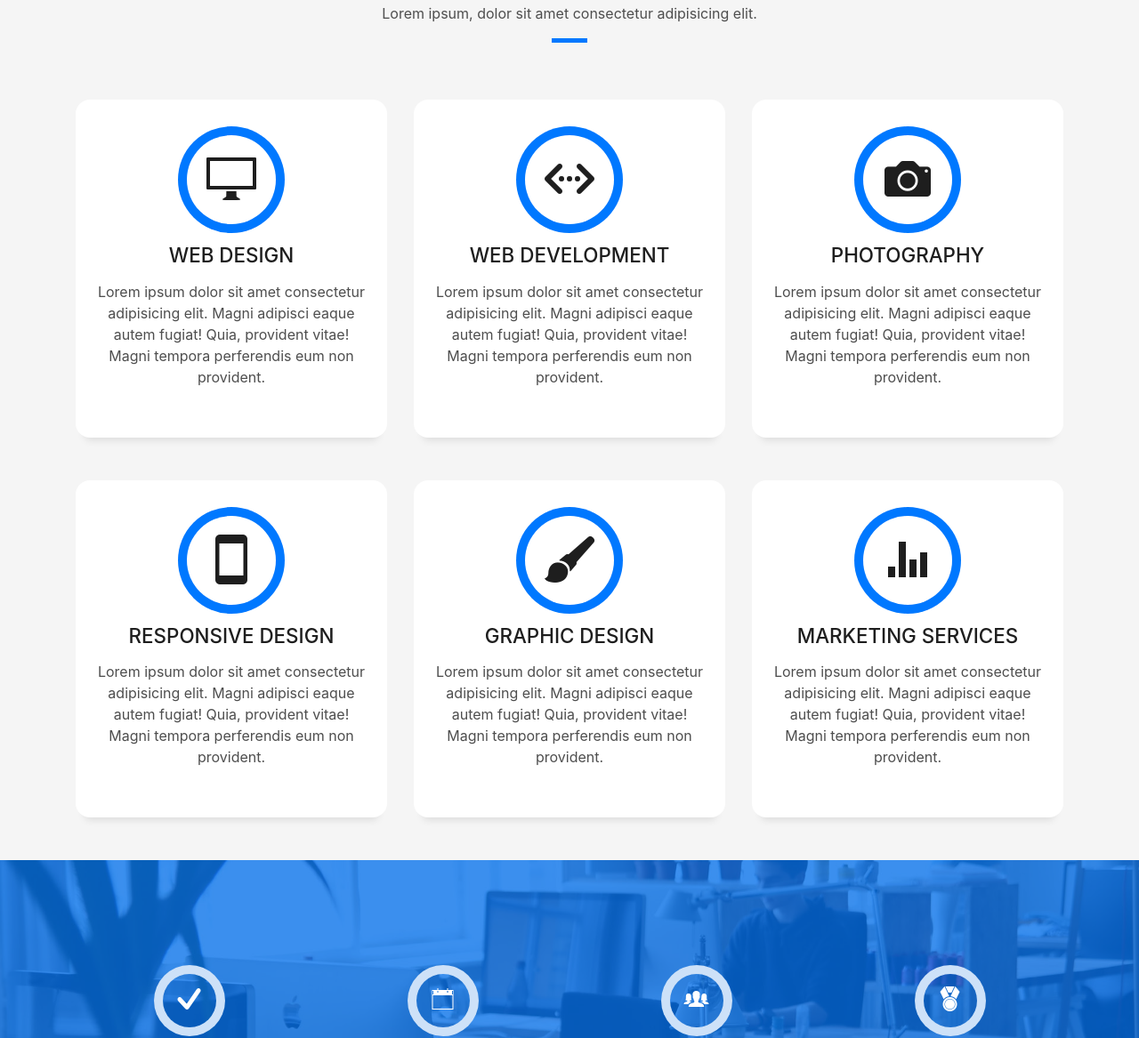
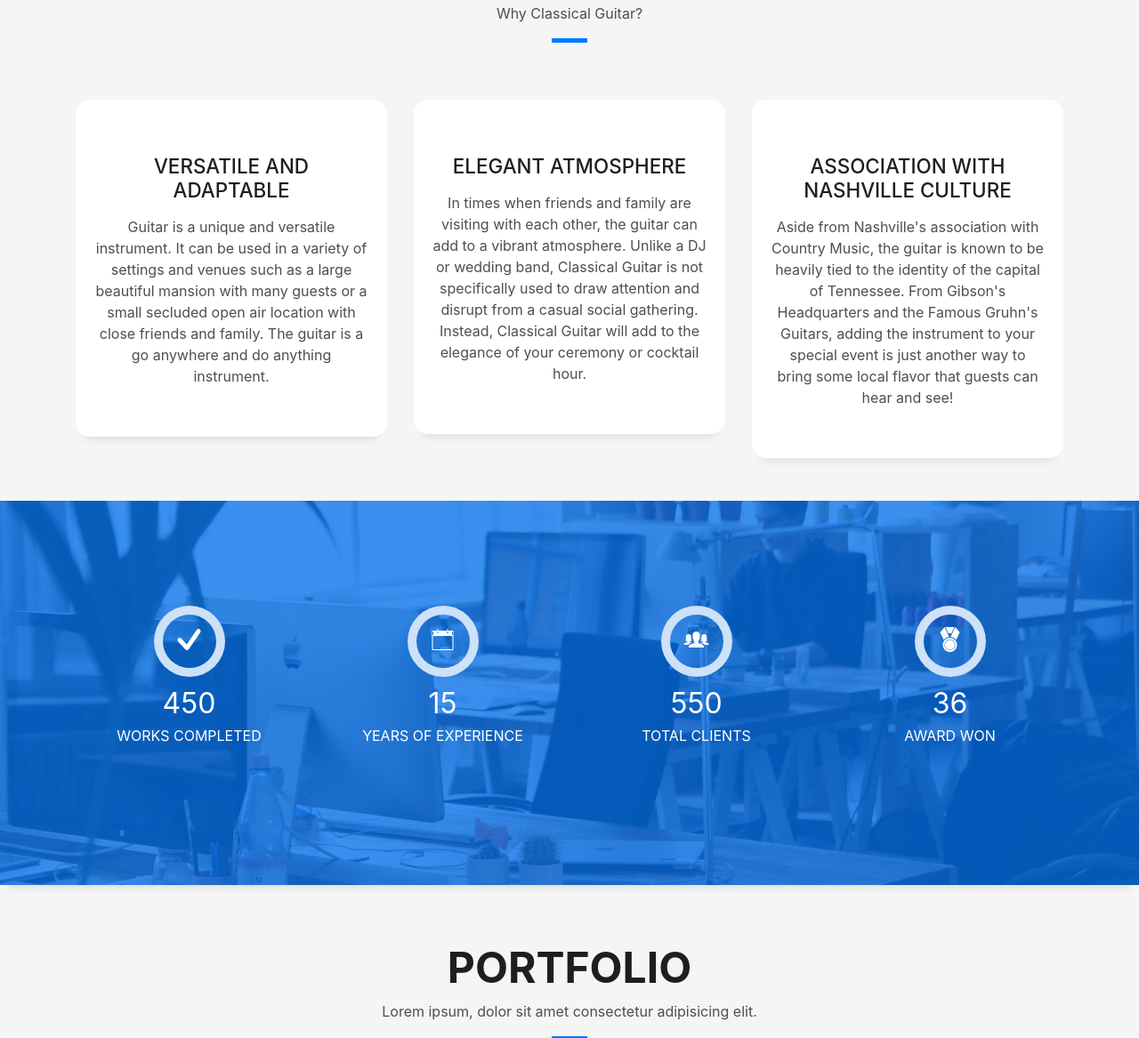
Before and after one commit to ryancschmidt/nashvilleweddingguitarist, a plain HTML site: page index.html in a window 1280 px wide. Shown: the part 1881-3048 px from the top of the page at 89% size. Drawn offline with Linux system fonts and the light colour scheme; files whose address does not match are found by name.

Commit message:
updated services

```diff
--- a/index.html
+++ b/index.html
@@ -167,7 +167,7 @@
               Services
             </h3>
             <p class="subtitle-a">
-              Lorem ipsum, dolor sit amet consectetur adipisicing elit.
+              Why Classical Guitar?
             </p>
             <div class="line-mf"></div>
           </div>
@@ -177,14 +177,12 @@
         <div class="col-md-4">
           <div class="service-box">
             <div class="service-ico">
-              <span class="ico-circle"><i class="ion-monitor"></i></span>
+              <!-- <span class="ico-circle"><i class="ion-monitor"></i></span> -->
             </div>
             <div class="service-content">
-              <h2 class="s-title">Web Design</h2>
+              <h2 class="s-title">Versatile and Adaptable</h2>
               <p class="s-description text-center">
-                Lorem ipsum dolor sit amet consectetur adipisicing elit. Magni adipisci eaque autem fugiat! Quia,
-                provident vitae! Magni
-                tempora perferendis eum non provident.
+                Guitar is a unique and versatile instrument. It can be used in a variety of settings and venues such as a large beautiful mansion with many guests or a small secluded open air location with close friends and family. The guitar is a go anywhere and do anything instrument.
               </p>
             </div>
           </div>
@@ -192,14 +190,12 @@
         <div class="col-md-4">
           <div class="service-box">
             <div class="service-ico">
-              <span class="ico-circle"><i class="ion-code-working"></i></span>
+              <!-- <span class="ico-circle"><i class="ion-code-working"></i></span> -->
             </div>
             <div class="service-content">
-              <h2 class="s-title">Web Development</h2>
+              <h2 class="s-title">Elegant Atmosphere</h2>
               <p class="s-description text-center">
-                Lorem ipsum dolor sit amet consectetur adipisicing elit. Magni adipisci eaque autem fugiat! Quia,
-                provident vitae! Magni
-                tempora perferendis eum non provident.
+                In times when friends and family are visiting with each other, the guitar can add to a vibrant atmosphere. Unlike a DJ or wedding band, Classical Guitar is not specifically used to draw attention and disrupt from a casual social gathering. Instead, Classical Guitar will add to the elegance of your ceremony or cocktail hour.
               </p>
             </div>
           </div>
@@ -207,59 +203,12 @@
         <div class="col-md-4">
           <div class="service-box">
             <div class="service-ico">
-              <span class="ico-circle"><i class="ion-camera"></i></span>
+              <!-- <span class="ico-circle"><i class="ion-camera"></i></span> -->
             </div>
             <div class="service-content">
-              <h2 class="s-title">Photography</h2>
+              <h2 class="s-title">Association with Nashville Culture</h2>
               <p class="s-description text-center">
-                Lorem ipsum dolor sit amet consectetur adipisicing elit. Magni adipisci eaque autem fugiat! Quia,
-                provident vitae! Magni
-                tempora perferendis eum non provident.
-              </p>
-            </div>
-          </div>
-        </div>
-        <div class="col-md-4">
-          <div class="service-box">
-            <div class="service-ico">
-              <span class="ico-circle"><i class="ion-android-phone-portrait"></i></span>
-            </div>
-            <div class="service-content">
-              <h2 class="s-title">Responsive Design</h2>
-              <p class="s-description text-center">
-                Lorem ipsum dolor sit amet consectetur adipisicing elit. Magni adipisci eaque autem fugiat! Quia,
-                provident vitae! Magni
-                tempora perferendis eum non provident.
-              </p>
-            </div>
-          </div>
-        </div>
-        <div class="col-md-4">
-          <div class="service-box">
-            <div class="service-ico">
-              <span class="ico-circle"><i class="ion-paintbrush"></i></span>
-            </div>
-            <div class="service-content">
-              <h2 class="s-title">Graphic Design</h2>
-              <p class="s-description text-center">
-                Lorem ipsum dolor sit amet consectetur adipisicing elit. Magni adipisci eaque autem fugiat! Quia,
-                provident vitae! Magni
-                tempora perferendis eum non provident.
-              </p>
-            </div>
-          </div>
-        </div>
-        <div class="col-md-4">
-          <div class="service-box">
-            <div class="service-ico">
-              <span class="ico-circle"><i class="ion-stats-bars"></i></span>
-            </div>
-            <div class="service-content">
-              <h2 class="s-title">Marketing Services</h2>
-              <p class="s-description text-center">
-                Lorem ipsum dolor sit amet consectetur adipisicing elit. Magni adipisci eaque autem fugiat! Quia,
-                provident vitae! Magni
-                tempora perferendis eum non provident.
+                Aside from Nashville's association with Country Music, the guitar is known to be heavily tied to the identity of the capital of Tennessee. From Gibson's Headquarters and the Famous Gruhn's Guitars, adding the instrument to your special event is just another way to bring some local flavor that guests can hear and see!
               </p>
             </div>
           </div>
```
